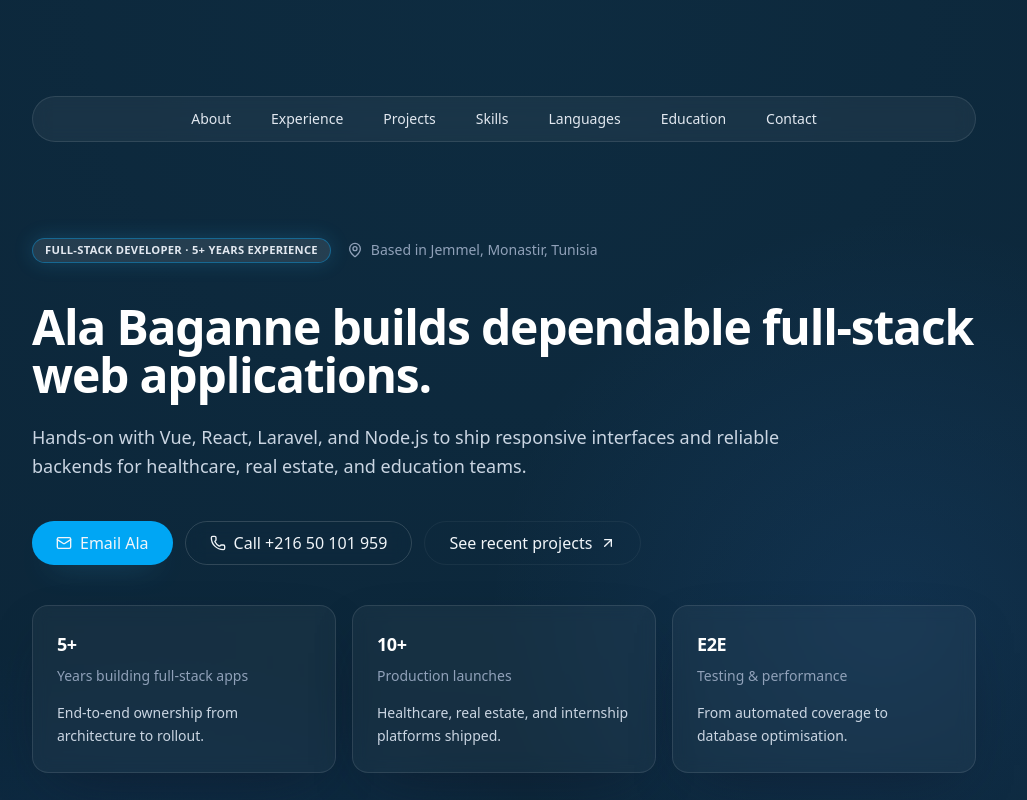
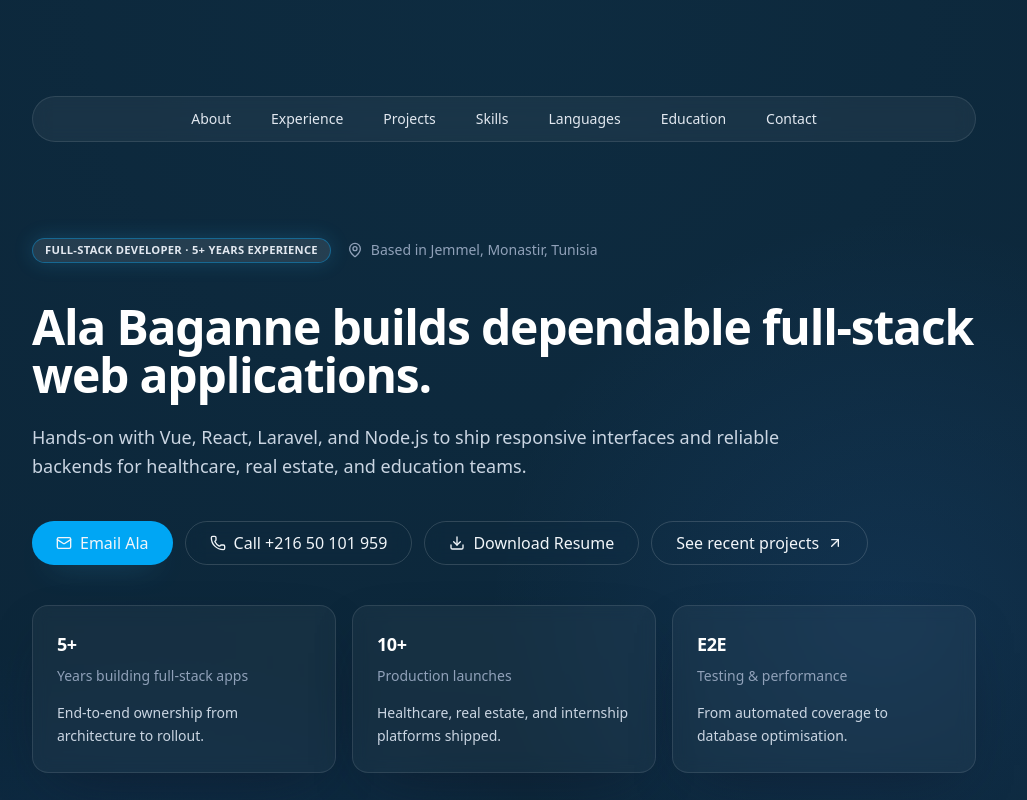
Before and after one commit to alabaganne/portfolio, a Next.js app: page / in a window 1280 px wide. Shown: the top 800 px of the page, without its empty margins (136-1163 px from the left). Built offline with nearby package versions, Linux system fonts and the light colour scheme.

Commit message:
Add button to download resume

```diff
--- a/src/components/home/hero-section.js
+++ b/src/components/home/hero-section.js
@@ -7,7 +7,7 @@ import {
   CardHeader,
   CardTitle,
 } from "@/components/ui/card";
-import { ArrowUpRight, Mail, MapPin, Phone } from "lucide-react";
+import { ArrowUpRight, Download, Mail, MapPin, Phone } from "lucide-react";
 
 const profile = {
   name: "Ala Baganne",
@@ -67,7 +67,16 @@ export function HeroSection() {
           <Phone className="h-4 w-4" aria-hidden />
           Call {profile.phoneDisplay}
         </Button>
-        <Button href="#projects" variant="ghost" className="text-slate-300 hover:text-white">
+        <Button
+          href="/Ala_Baganne_Resume.pdf"
+          variant="outline"
+          download
+          className="backdrop-blur"
+        >
+          <Download className="h-4 w-4" aria-hidden />
+          Download Resume
+        </Button>
+        <Button href="#projects" variant="outline" className="text-slate-300 hover:text-white">
           See recent projects
           <ArrowUpRight className="h-4 w-4" aria-hidden />
         </Button>
--- a/src/components/home/skills-section.js
+++ b/src/components/home/skills-section.js
@@ -12,10 +12,10 @@ const skills = [
   "AngularJS",
   "Node.js",
   "Express.js",
-  "NestJS",
   "PHP",
   "Laravel",
   "WordPress",
+  "AWS",
   "RESTful APIs",
   "MySQL",
   "MongoDB",
--- a/src/components/ui/button.js
+++ b/src/components/ui/button.js
@@ -4,7 +4,7 @@ import { cn } from "@/lib/utils";
 const buttonVariants = {
   default: "bg-sky-500 text-white hover:bg-sky-400/90",
   outline: "border border-white/15 bg-transparent text-slate-100 hover:bg-white/10",
-  ghost: "bg-transparent border border-white/5 text-slate-300 hover:bg-white/10",
+  ghost: "bg-transparent text-slate-300 hover:bg-white/10",
   subtle: "bg-white/10 text-white hover:bg-white/20",
 };
 
```
Also changed, not shown: 1 other file (tests, documents, lock files or other folders).
